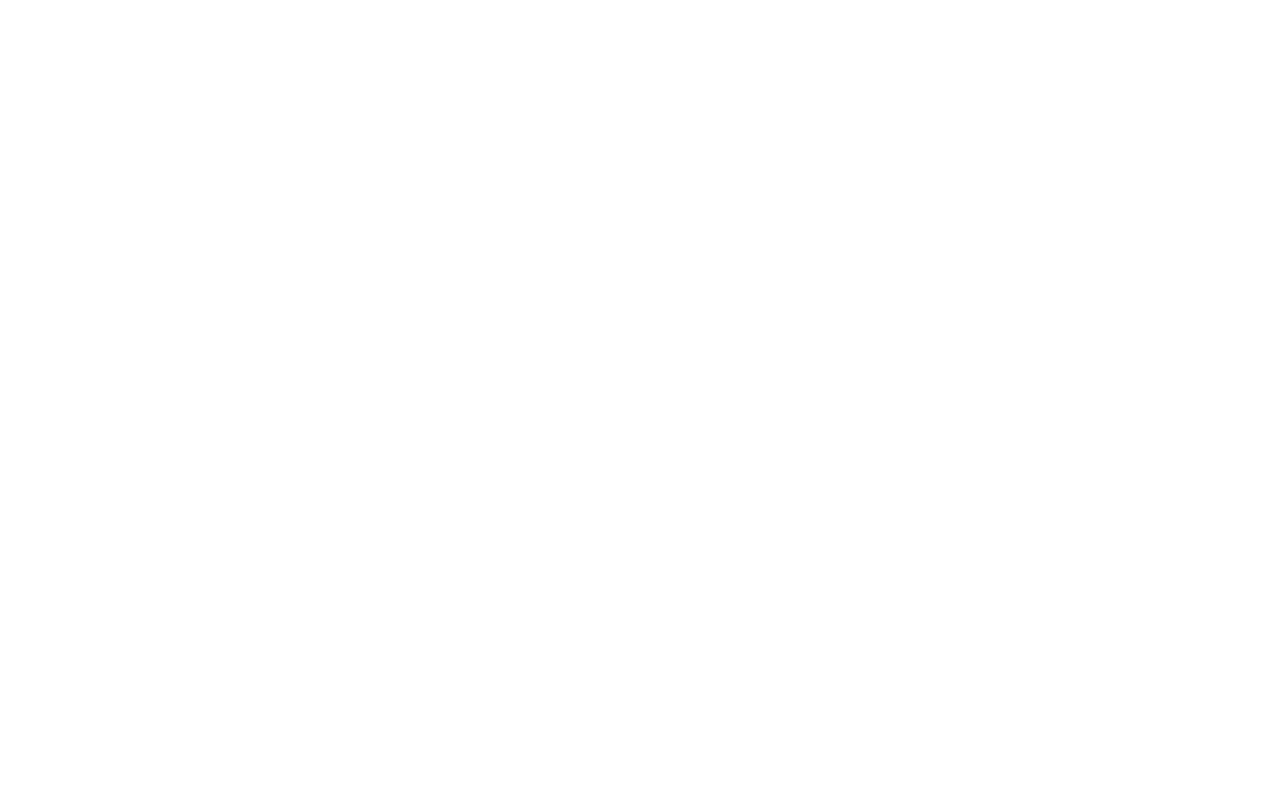
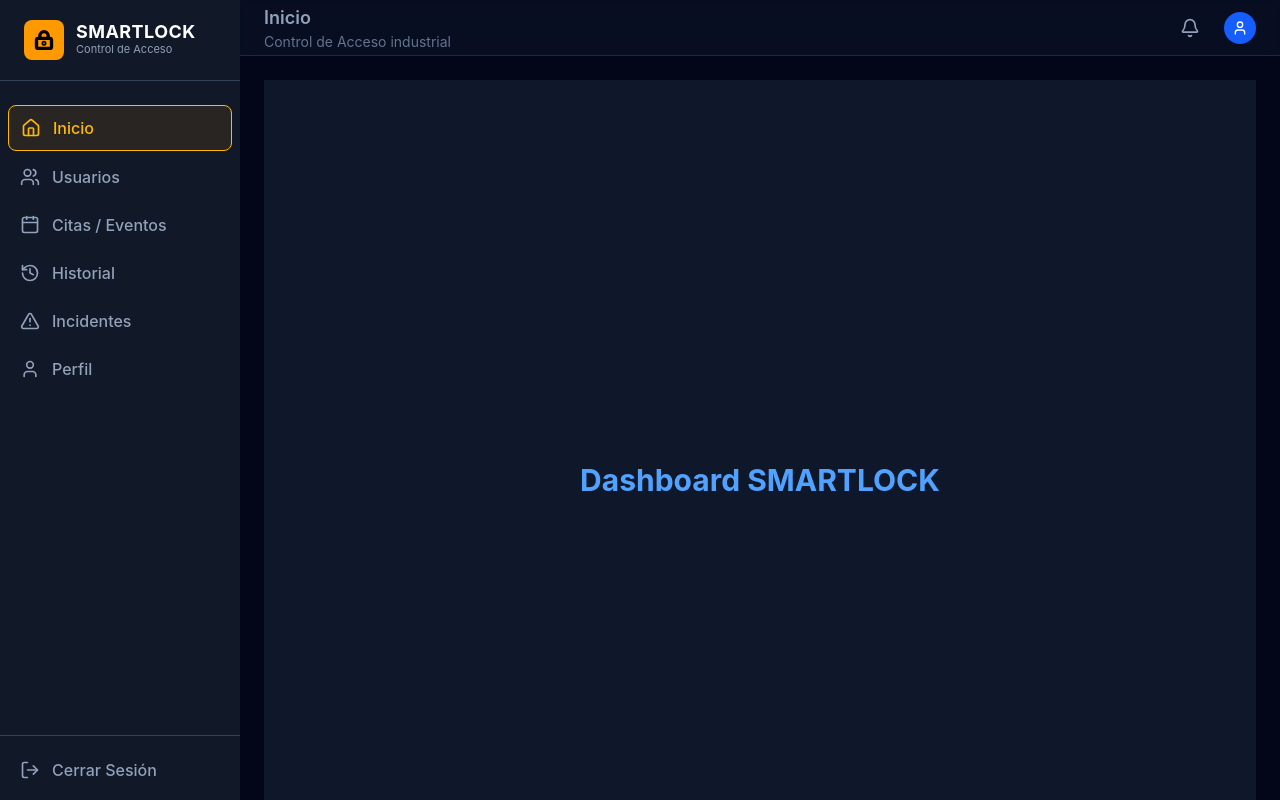
Before and after one commit to Adriexdev1/SistemaSMARTLOCK, a React (Vite) app in the folder portal-web/: page /inicio in a window 1280 px wide. Before the commit this address had no page. Built offline with nearby package versions, Linux system fonts and the light colour scheme.

Commit message:
//Implementacion de logica de sidebar, header y dashboard para cada una de las interfaces

```diff
--- a/portal-web/src/App.tsx
+++ b/portal-web/src/App.tsx
@@ -1,9 +1,14 @@
 //Librerias para el enrutamiento de la aplicacion
 import { BrowserRouter, Routes, Route, Navigate } from 'react-router-dom'
 //Funciones de las paginas de la aplicacion
-import Dashboard from './pages/Dashboard'
 import Login from './pages/Login'
 import DashboardLayout from './layouts/DashboardLayout'
+import Usuarios from './pages/Usuarios'
+import Citas from './pages/Citas'
+import Historial from './pages/Historial'
+import Incidentes from './pages/Incidentes'
+import Perfil from './pages/Perfil'
+import Inicio from './pages/Inicio'
 
 export default function App() {
   return (
@@ -14,13 +19,13 @@
 
           {/* Rutas de la pagina principal del dashboard */}
           <Route element={<DashboardLayout />}>
-           <Route path="/" element={<Navigate to="/dashboard" replace />} />
-           <Route path="/dashboard" element={<Dashboard />} />
-          <Route path="/usuarios" element={<div>Usuarios</div>} />
-          <Route path="/eventos" element={<div>Eventos</div>} />
-          <Route path="/accesos" element={<div>Historial</div>} />
-          <Route path="/incidentes" element={<div>Incidentes</div>} />
-          <Route path="/perfil" element={<div>Perfil</div>} />
+           <Route path="/" element={<Navigate to="/inicio" replace />} />
+           <Route path="/inicio" element={<Inicio/>} />
+          <Route path="/usuarios" element={<Usuarios />} />
+          <Route path="/eventos" element={<Citas />} />
+          <Route path="/historial" element={<Historial />} />
+          <Route path="/incidentes" element={<Incidentes />} />
+          <Route path="/perfil" element={<Perfil />} />
           </Route>
         </Routes>
     </BrowserRouter>
--- a/portal-web/src/components/Header.tsx
+++ b/portal-web/src/components/Header.tsx
@@ -1,22 +1,77 @@
+//Liberia de iconos para la cabecera
+import {Bell, User} from "lucide-react";
+import { useState } from "react";
+//Liberia para determinar la ubicacion dentro de la pagina web
+import {Link, useLocation} from "react-router-dom";
+//Libreria para navegar al inicio de sesion desde la cabecera
+import { useNavigate } from "react-router-dom";
 
-import {Bell, User} from "lucide-react";
+//Constante para determinar el nombre a mostrar en la cabecera dependiendo de la ubicacion dentro de la pagina web
+const pageName: Record<string, string> = {
+    //Se hace referencia a las rutas dentro de app.tsx las cuales hacen uso del dashboard y la sidebar
+    '/inicio': 'Inicio',
+    '/usuarios': 'Usuarios',
+    '/eventos': 'Citas / Eventos',
+    '/historial': 'Historial',
+    '/incidentes': 'Incidentes',
+    '/perfil': 'Perfil',
+}
 
 export function Header(){
+    //Constante para determinar la ubicacion actual en la pagina
+    const location = useLocation();
+
+    //Constante que determina basandose en la ubicacion actual el nombre a mostrar en la cabecera
+    const currentPage = pageName[location.pathname] ?? 'Error';
+
+    //Constantes para determinar si el menu de usuario esta abierto o cerrado
+    const [isMenuOpen, setIsMenuOpen] = useState(false);
+
+    //Constante para navegar al inicio de sesion desde la cabecera
+    const navigate = useNavigate()
+    //Funcion encargada de cerrar sesion y redirigir al inicio de sesion
+    function handleLogout() {
+        //Envia al inicio de sesion
+        navigate('/login')
+    }
+
     return (
         //Contenedor principal para la cabecera
-        <header className="h-16 border-b border-slate-800 bg-slate-900/50 backdrop-blur px-6 flex items-center justify-between">
+        <header className="h-14 border-b border-slate-800 bg-slate-900/50 backdrop-blur px-6 flex items-center justify-between">
             {/*Titulo de la cabecera*/}
-            <h2 className="text-sm font-semibold text-slate-400">Portal de Control</h2>
+            <div className="flex flex-col">
+                <h1 className="text-lg font-semibold text-slate-400">{currentPage}</h1>
+                <span className="text-sm text-slate-500">Control de Acceso industrial</span>
+            </div>
             <div className="flex items-center gap-4">
                 <button className="p-2 text-slate-400 hover:text-white rounded-lg hover:bg-slate-800 transition-colors">
                     <Bell className="w-5 h-5" />
                 </button>
 
-                <div className="flex items-center gap-3 pl-4 border-l border-slate-800">
+                <div className="relative">
+                    {/* Contenedor para el boton de perfil de usuario */}
+                    <button type="button" onClick={() => setIsMenuOpen(!isMenuOpen)}
+                        className="flex items-center gap-3">
+                    {/* Icono de usuario y rol*/}
                     <div className="w-8 h-8 rounded-full bg-blue-600 flex items-center justify-center font-bold text-white">
                         <User className="w-4 h-4" />
                     </div>
-                    <span className="text-sm font-medium text-slate-400">Administrador</span>
+                    </button>
+
+                    {/*Menu desplegable*/}
+                    {isMenuOpen && (
+                        <div className="absolute right-0 top-full z-50 mt-2 w-48 rounded-lg bg-slate-800 p-2 shadow-lg">
+                            <span className="block w-full border-b text-center text-base font-medium text-slate-400">Administrador</span>
+                            <Link
+                            to="/perfil"
+                            onClick={() => setIsMenuOpen(false)}
+                            className="block rounded px-3 py-2 text-sm text-slate-300 hover:bg-slate-700">Perfil</Link>
+                            <button
+                             type="button"
+                             onClick={handleLogout}
+                             className="w-full rounded px-3 py-2 text-left text-sm text-red-300 hover:bg-red-500/40">Cerrar Sesión</button>
+                        </div>
+                    )}
                 </div>
             </div>
         </header>
--- a/portal-web/src/components/Sidebar.tsx
+++ b/portal-web/src/components/Sidebar.tsx
@@ -1,7 +1,9 @@
     //Liberia de herramientas para navegacion en la pagina web
     import {Link, useLocation} from 'react-router-dom'
     //Liberia de iconos para la barra lateral
-    import {House, Users, Calendar, ShieldCheck, AlertTriangle, User, LockKeyhole} from 'lucide-react'
+    import {House, Users, Calendar, RotateCcwClock, AlertTriangle, User, LockKeyhole,LogOut} from 'lucide-react'
+    //Libreria para navegacion en la pagina web
+    import { useNavigate } from 'react-router-dom'
 
     //Funcion para la barra lateral de la pagina web
     export function Sidebar() {
@@ -10,21 +12,31 @@
 
         //Funcion con todos los elementos del menu de la barra lateral de la pagina web
         const menuItems = [
-            { name: 'Inicio', path: '/dashboard', icon: House },
+            { name: 'Inicio', path: '/inicio', icon: House },
             { name: 'Usuarios', path: '/usuarios', icon: Users },
             { name: 'Citas / Eventos', path: '/eventos', icon: Calendar },
-            { name: 'Accesos', path: '/accesos', icon: ShieldCheck },
+            { name: 'Historial', path: '/historial', icon: RotateCcwClock },
             { name: 'Incidentes', path: '/incidentes', icon: AlertTriangle },
             { name: 'Perfil', path: '/perfil', icon: User },
         ]
 
+        //Constante para volver al inicio de sesion
+        const navigate = useNavigate()
+
+        //Funcion encargada de cerrar sesion y redirigir al inicio de sesion
+        function handleLogout() {
+            //Envia al inicio de sesion
+            navigate('/login')
+        }
+
+
         return (
             //Contenedor central para la estructura de la barra lateral
-            <aside className="w-64 bg-slate-800 text-slate-100 flex-shrink-0">
+            <aside className="flex h-screen w-60 flex-col bg-[#111827] text-slate-100">
                 {/* Contenedor de la lista de elementos del menu de la barra lateral */}
                 <div>
                     {/*Contenedor para el titulo de la barra lateral*/}
-                    <div className="flex items-center gap-3 px-2 py-3 border-b border-slate-700 mb-6">
+                    <div className="flex items-center gap-3 px-6 py-5 border-b border-slate-700 mb-6">
                         <div className="w-10 h-10 bg-amber-500 px-2.5 py-1 rounded-lg font-bold text-white flex items-center justify-center shrink-10"><LockKeyhole size={32} color="black" strokeWidth={4}/></div>
                         {/* Contenedor para el titulo y subtitulo de la barra lateral */}
                         <div className="flex flex-col">
@@ -33,7 +45,7 @@
                         </div>
                     </div>
                     {/* Contenedor para la lista de elementos del menu de la barra lateral */}
-                    <nav className="space-y-1">
+                    <nav className="space-y-1 px-2">
                         {menuItems.map((item) => {
                             //Constante para determinar el icono
                             const Icon = item.icon
@@ -44,9 +56,9 @@
                             <Link
                                 key={item.path}
                                 to={item.path}
-                                className={`flex items-center gap-3 px-3 py-2.5 rounded-lg text-sm font-medium transition-colors ${
+                                className={`flex items-center gap-3 px-3 py-2.5 rounded-lg text-base font-medium transition-colors border-r- ${
                                     isActive
-                                    ? 'bg-blue-600 text-white'
+                                    ? 'text-amber-400 bg-amber-500/10 border-amber-400 border'
                                     :  'text-slate-400 hover:bg-slate-800 hover:text-slate-200'
                                 }`}
                             >
@@ -57,6 +69,18 @@
                     })}
                     </nav>
                     </div>
+                    {/* Contenedor para boton de cerrar sesion*/}
+                    <div className="mt-auto border-t border-slate-700 pt-1">
+                        <div className="px-2 py-2">
+                            {/* Boton para cerrar sesion */}
+                            <button type="button"
+                            onClick={handleLogout}
+                            className="flex w-full items-center gap-3 px-3 py-2.5 text-base font-medium text-slate-400 hover:bg-red-500/40 hover:text-red-300 rounded-lg transition-colors duration-500">
+                                <LogOut className="w-5 h-5" />
+                                Cerrar Sesión
+                            </button>
+                        </div>
+                    </div>
             </aside>
         )
     }
--- a/portal-web/src/pages/Citas.tsx
+++ b/portal-web/src/pages/Citas.tsx
@@ -0,0 +1,3 @@
+export default function Citas(){
+    return <h1>Citas</h1>
+}
--- /dev/null
+++ b/portal-web/src/pages/Historial.tsx
@@ -0,0 +1,3 @@
+export default function Historial(){
+    return <h1>Historial</h1>
+}
--- a/portal-web/src/pages/Incidentes.tsx
+++ b/portal-web/src/pages/Incidentes.tsx
@@ -0,0 +1,3 @@
+export default function Incidentes(){
+    return <h1>Incidentes</h1>
+}
--- a/portal-web/src/pages/Dashboard.tsx
+++ b/portal-web/src/pages/Inicio.tsx
@@ -1,4 +1,4 @@
-export default function Dashboard() {
+export default function Inicio() {
   return (
     <div className="min-h-screen bg-slate-900 text-white flex items-center justify-center">
       <h1 className="text-3xl font-bold text-blue-400">
--- a/portal-web/src/pages/Perfil.tsx
+++ b/portal-web/src/pages/Perfil.tsx
@@ -0,0 +1,3 @@
+export default function Perfil(){
+    return <h1>Perfil</h1>
+}
--- a/portal-web/src/pages/Usuarios.tsx
+++ b/portal-web/src/pages/Usuarios.tsx
@@ -0,0 +1,3 @@
+export default function Usuarios(){
+    return <h1>Usuarios</h1>
+}
```
Also changed, not shown: portal-web/src/pages/Accesos.tsx (deleted).
